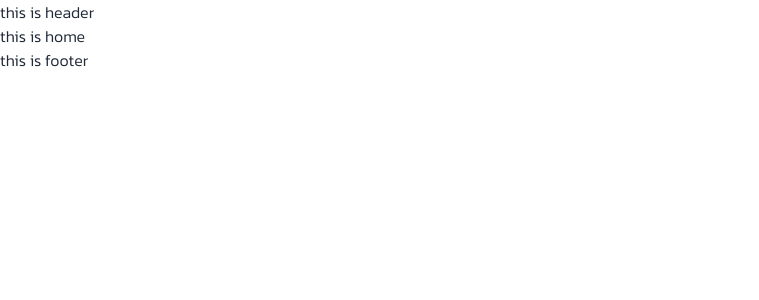
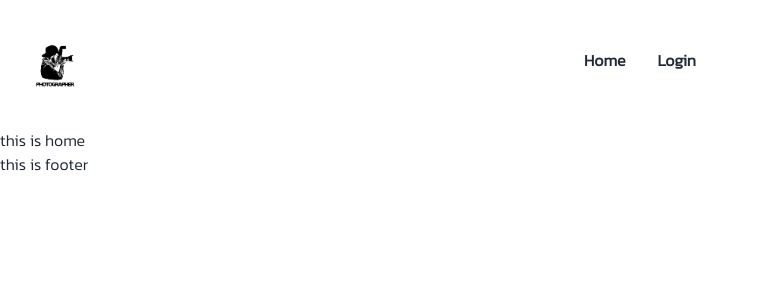
Before and after one commit to jotish80/wild-photography-client, a React (Create React App) app: page / in a window 1280 px wide. Shown: the top 300 px of the page, without its empty margins (0-759 px from the left). Built offline with nearby package versions, Linux system fonts and the light colour scheme; no server answers.

Commit message:
navbar addeded

```diff
--- a/src/App.js
+++ b/src/App.js
@@ -6,7 +6,7 @@
 
 function App() {
   return (
-    <div className="">
+    <div className="max-w-screen-xl mx-auto">
         <RouterProvider router={router}>
           {Children}
         </RouterProvider>
--- a/src/Pages/Shared/Header.js
+++ b/src/Pages/Shared/Header.js
@@ -1,9 +1,36 @@
 import React from 'react';
+import { Link } from 'react-router-dom';
+import logo from '../../assets/logo.png'
 
 const Header = () => {
+    const menuItems =
+     <>
+        <li className='font-semibold'><Link to='/'>Home</Link></li>
+        <li className='font-semibold'><Link to='/login'>Login</Link></li>
+    </>
     return (
-        <div>
-            <h1>this is header</h1>
+          <div className="navbar h-20 mb-12 pt-12 bg-base-100">
+            <div className="navbar-start">
+                <div className="dropdown">
+                    <label tabIndex={0} className="btn btn-ghost lg:hidden">
+                        <svg xmlns="http://www.w3.org/2000/svg" className="h-5 w-5" fill="none" viewBox="0 0 24 24" stroke="currentColor"><path strokeLinecap="round" strokeLinejoin="round" strokeWidth="2" d="M4 6h16M4 12h8m-8 6h16" /></svg>
+                    </label>
+                    <ul tabIndex={0} className="menu menu-compact dropdown-content mt-3 p-2 shadow bg-base-100 rounded-box w-52">
+                        {menuItems}
+                    </ul>
+                </div>
+                <Link to="/" className="btn btn-ghost normal-case text-xl">
+                    <img className='w-[60px]' src={logo} alt="" />
+                </Link>
+            </div>
+            <div className="navbar-center hidden lg:flex">
+                <ul className="menu menu-horizontal p-0">
+                    {menuItems}
+                </ul>
+            </div>
+            <div className="navbar-end">
+
+            </div>
         </div>
     );
 };
```
